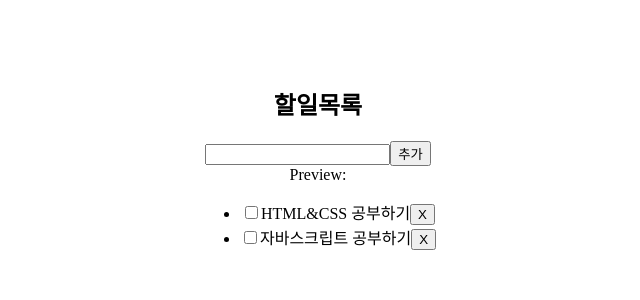
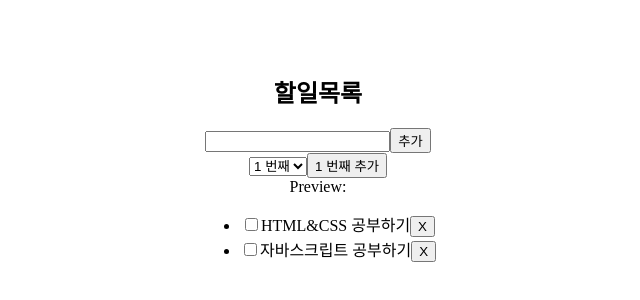
Before and after one commit to 2gyusung/learn-react, a React (Vite) app in the folder cra-react-app/learn-react/: page / in a window 1280 px wide. Shown: the part 234-534 px from the top of the page, without its empty margins (322-962 px from the left). Built offline with nearby package versions, Linux system fonts and the light colour scheme.

Commit message:
배열 업데이트 2

```diff
--- a/cra-react-app/learn-react/src/AppTodo.jsx
+++ b/cra-react-app/learn-react/src/AppTodo.jsx
@@ -2,15 +2,13 @@ import { useState } from 'react';
 import './App.css'
 import TodoList from './components/todo/TodoList';
 
-const initialList = [
+function AppTodo(props) {
+  const [todoText, setTodoText] = useState('');
+  const [todos, setTodos] = useState([
     {id: 0, text: "HTML&CSS 공부하기", done: false },
     {id: 1, text: "자바스크립트 공부하기", done: false },
-
-];
-function AppTodo(props) {
-  const [todoText, setTodoText] = useState('');
-  const [todos, setTodos] = useState(initialList);
-  const [copyTodos, setCopyTodos] = useState(initialList);
+  ]);
+  const [insertAt, setInsertAt] = useState(todos.length - 1);
 
   const handleTodoTextChange = (e) => {
     setTodoText(e.target.value);
@@ -22,6 +20,19 @@ function AppTodo(props) {
       { id: nextId, text: todoText, done: false }
     ]);
     setTodoText(''); // null, undefined [X]
+  }
+  const handleAddTodoByIndex = () => {
+    const nextId = todos.length;
+    const newTodos = [
+      // 삽입 지점 이전 항목
+      ...todos.slice(0, insertAt),
+      // 새 항목
+      { id: nextId, text: todoText, done: false },
+      // 삽입 지점 이후 항목
+      ...todos.slice(insertAt)
+    ];
+    setTodos(newTodos);
+    setName('');
   }
   const handleKeyDown = (e) => {
     if (e.key === 'Enter') {
@@ -53,6 +64,7 @@ function AppTodo(props) {
   return (
     <div>
       <h2>할일목록</h2>
+      <div>
         <input
           type="text"
           value={todoText}
@@ -60,6 +72,15 @@ function AppTodo(props) {
           onKeyDown={handleKeyDown}
         />
         <button onClick={handleAddTodo}>추가</button>
+      </div>
+      <div>
+        <select value={insertAt} onChange={(e) => setInsertAt(e.target.value)}>
+          {todos.map((_, index) => (
+            <option value={index}>{index} 번째</option>
+          ))}
+        </select>
+        <button onClick={handleAddTodoByIndex}>{insertAt} 번째 추가</button>
+      </div>
       <div>Preview: {todoText}</div>
 
       <TodoList
@@ -67,13 +88,6 @@ function AppTodo(props) {
         onDeleteTodo={handleDeleteTodo}
         onToggleTodo={handleToggleTodo}
       />
-
-      {/* <h2>할일목록</h2>
-      <TodoList
-        todos={copyTodos}
-        onDeleteTodo={handleDeleteTodo}
-        onToggleTodo={handleToggleCopyTodo}
-      /> */}
     </div>
   );
 }
```
Lines whose indentation alone changed are shown as unchanged.
